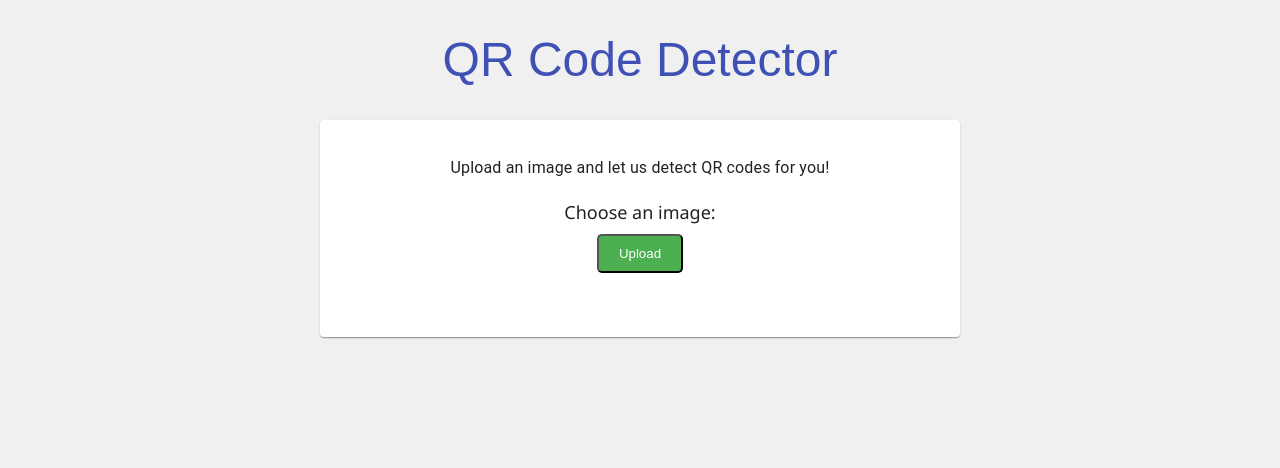
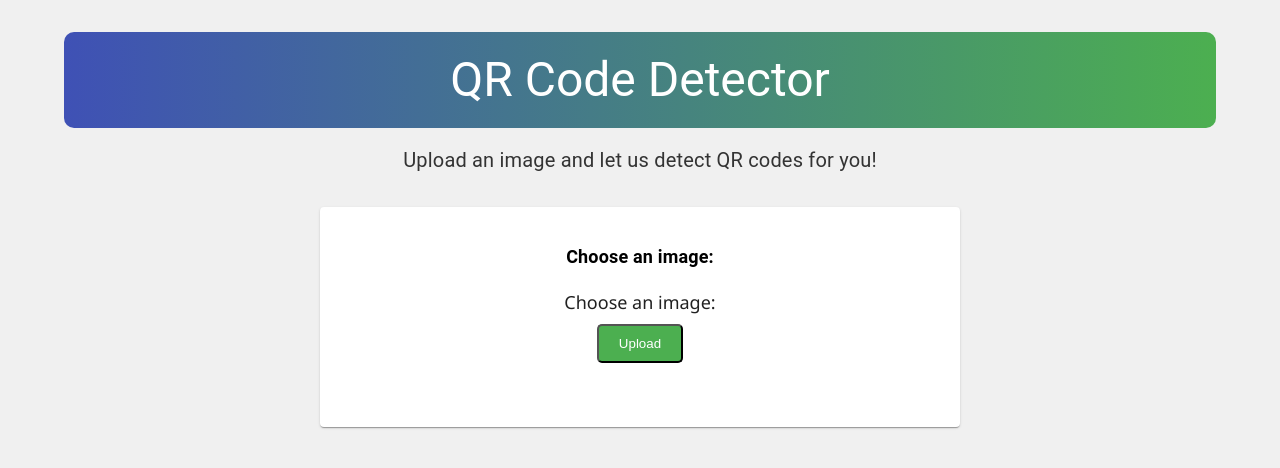
Before and after one commit to correa-rafael/frontend, a React (Create React App) app: page / in a window 1280 px wide. Shown: the top 468 px of the page. Built offline with nearby package versions, Linux system fonts and the light colour scheme.

Commit message:
Update App.tsx

```diff
--- a/src/App.tsx
+++ b/src/App.tsx
@@ -43,14 +43,17 @@ const App: React.FC = () => {
   return (
     <Container>
       <Box my={4}>
-        <Typography variant="h3" align="center" gutterBottom style={{ color: "#3f51b5", fontFamily: "Arial, sans-serif" }}>
+        <Typography variant="h3" align="center" gutterBottom style={{ color: "#fff", fontFamily: "Roboto, Arial, sans-serif", background: "linear-gradient(to right, #3f51b5, #4caf50)", padding: "20px", borderRadius: "10px" }}>
           QR Code Detector
+        </Typography>
+        <Typography variant="body1" align="center" gutterBottom style={{ marginBottom: "20px", fontSize: "20px", color: "#333" }}>
+          Upload an image and let us detect QR codes for you!
         </Typography>
       </Box>
       <Card className="app-card">
         <CardContent>
-          <Typography variant="body1" align="center" gutterBottom style={{ marginBottom: "20px" }}>
-            Upload an image and let us detect QR codes for you!
+          <Typography variant="body1" align="center" gutterBottom style={{ color: "#000", fontSize: "18px", marginBottom: "20px", fontWeight: "bold" }}>
+            Choose an image:
           </Typography>
           <ImageUploader onImageUpload={handleImageUpload} />
           {loading && <CircularProgress style={{ margin: "20px auto", display: "block" }} />}
@@ -75,6 +78,6 @@ const App: React.FC = () => {
       </Card>
     </Container>
   );
-};
+}
 
 export default App;
```
